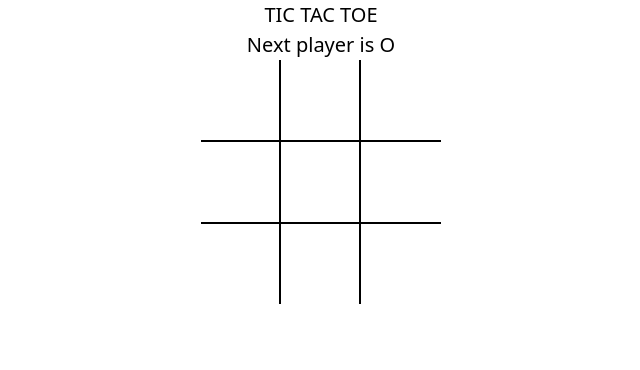
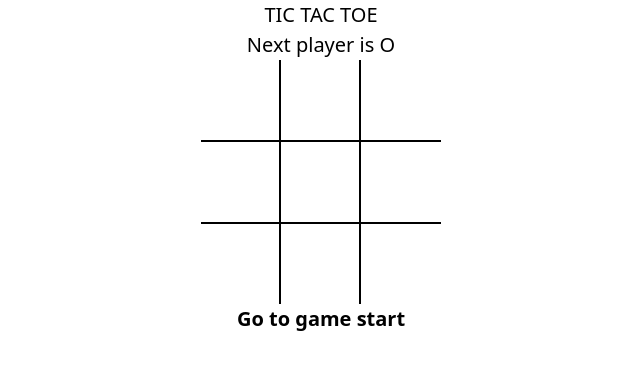
Before and after one commit to BharambeHimanshu/TICTACTOE-GAME, a React (Vite) app: page / in a window 1280 px wide. Shown: the top 370 px of the page, without its empty margins (319-959 px from the left). Built offline with nearby package versions, Linux system fonts and the light colour scheme.

Commit message:
game History

```diff
--- a/src/App.jsx
+++ b/src/App.jsx
@@ -1,5 +1,6 @@
 import React, { useState} from "react"
 import Board from "./components/Board"
+import History  from "./components/History"
 import "./Styles/root.scss"
 import  { calculateWinner } from "./helpers"
 
@@ -36,11 +37,17 @@
       setCurrentMove(prev => prev + 1)
   };
 
+  const moveTo = (move) => {
+    setCurrentMove(move)
+
+  }
+
   return (
     <div className="app">
     <h1>TIC TAC TOE</h1>
     <h2>{ message }</h2>
     <Board  board={current.board} handleSquareClick={handleSquareClick}/>
+    <History history={history} moveTo={moveTo} currentMove={currentMove}/>
     </div>
   )
 }
--- /dev/null
+++ b/src/components/History.jsx
@@ -0,0 +1,25 @@
+import React from "react";
+
+export default function History ({ history , moveTo , currentMove}) {
+    return(
+        <>
+        <ul>
+            {history.map((_,move) => {
+                return(
+                    <li key={move}>
+                    <button
+                        style={ {
+                            fontWeight: move === currentMove ? 'bold' : 'normal',
+                        } }
+                        type="button" onClick={() => {
+                        moveTo(move)
+                    }}>
+                        { move === 0 ? 'Go to game start' : `Go to move #${move}` }
+                    </button>
+                    </li>
+                )
+            })}
+        </ul>
+        </>
+    )
+}
```
